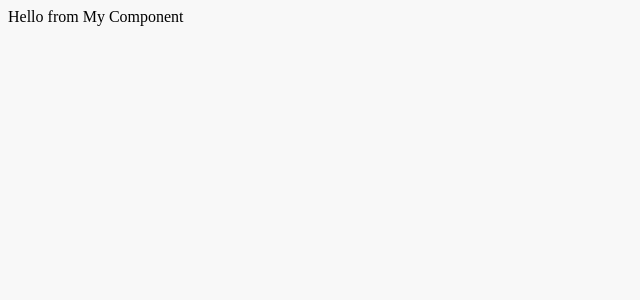
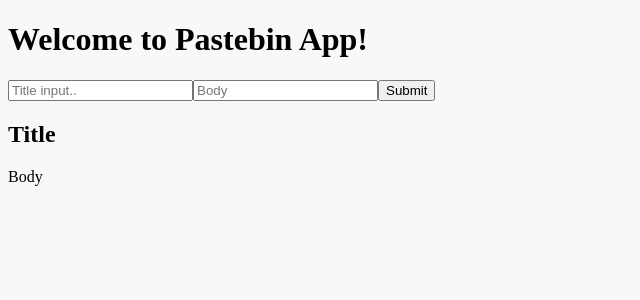
Before and after one commit to VDromaretska/pastebin-front, a React (Vite) app: page / in a window 1280 px wide. Shown: the top 300 px of the page, without its empty margins (0-640 px from the left). Built offline with nearby package versions, Linux system fonts and the light colour scheme.

Commit message:
Created base DOM structure

```diff
--- a/src/components/App.tsx
+++ b/src/components/App.tsx
@@ -1,10 +1,14 @@
-import { MyComponent } from "./MyComponent";
 import "./App.css";
+import { Header } from "./Header";
+import { NewPaste } from "./NewPaste";
+import { RecentPasteList } from "./RecentPasteList";
 
 function App() {
     return (
         <div className="App">
-            <MyComponent />
+            <Header />
+            <NewPaste />
+            <RecentPasteList />
         </div>
     );
 }
--- /dev/null
+++ b/src/components/Header.tsx
@@ -0,0 +1,7 @@
+export function Header(): JSX.Element {
+    return (
+        <div>
+            <h1>Welcome to Pastebin App!</h1>
+        </div>
+    );
+}
--- a/src/components/MyComponent.tsx
+++ /dev/null
@@ -1,3 +0,0 @@
-export function MyComponent(): JSX.Element {
-    return <div>Hello from My Component</div>;
-}
--- /dev/null
+++ b/src/components/NewPaste.tsx
@@ -0,0 +1,9 @@
+export function NewPaste(): JSX.Element {
+    return (
+        <form>
+            <input placeholder="Title input.."></input>
+            <input placeholder="Body"></input>
+            <button>Submit</button>
+        </form>
+    );
+}
--- /dev/null
+++ b/src/components/PasteView.tsx
@@ -0,0 +1,8 @@
+export function PasteView(): JSX.Element {
+    return (
+        <div>
+            <h2>Title</h2>
+            <p>Body</p>
+        </div>
+    );
+}
--- /dev/null
+++ b/src/components/RecentPasteList.tsx
@@ -0,0 +1,9 @@
+import { PasteView } from "./PasteView";
+
+export function RecentPasteList() {
+    return (
+        <div>
+            <PasteView />
+        </div>
+    );
+}
--- a/src/greet.ts
+++ /dev/null
@@ -1,4 +0,0 @@
-function greet(name: string): string {
-    return "Hello, " + name;
-}
-export { greet };
```
Also changed, not shown: 2 other files (tests, documents, lock files or other folders).
